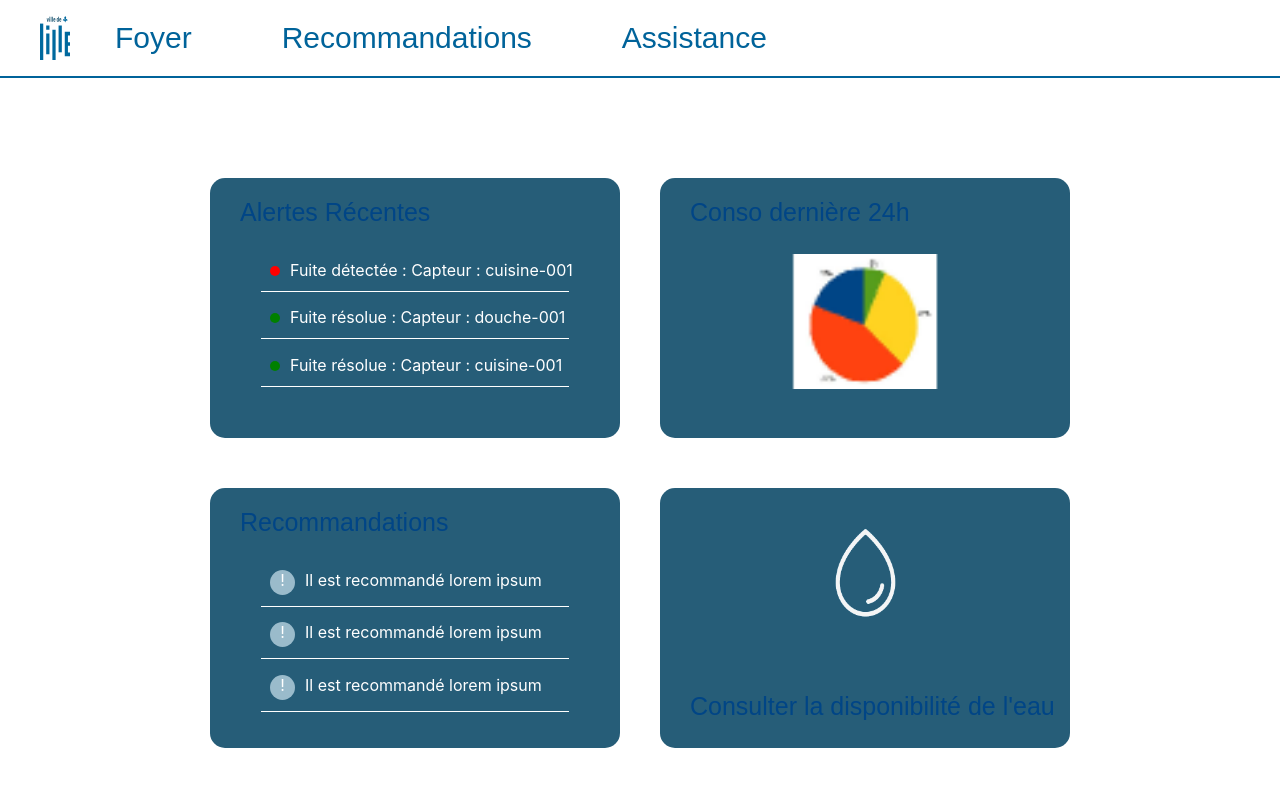
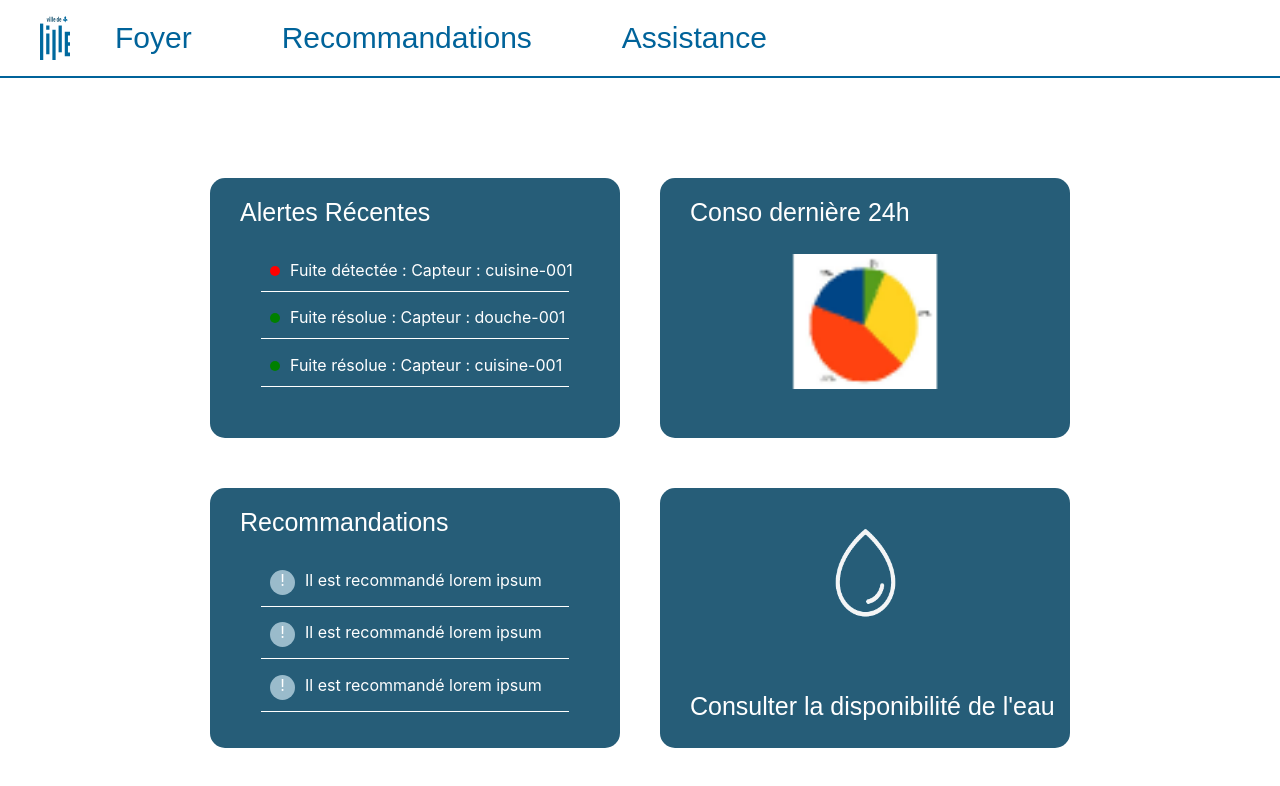
Before and after one commit to Gaetanerk/water_management, a React (Create React App) app: page /accueil in a window 1280 px wide. Shown: the top 786 px of the page. Built offline with nearby package versions, Linux system fonts and the light colour scheme.

Commit message:
fix css foyer

```diff
--- a/src/components/recommandations_utilisateur/recommandations_utilisateur.css
+++ b/src/components/recommandations_utilisateur/recommandations_utilisateur.css
@@ -1,5 +1,5 @@
 #titre {
-    color: #004586;
+    color: #ffffff;
     display: flex;
     justify-content: flex-start;
     margin-left: 30px;
```
